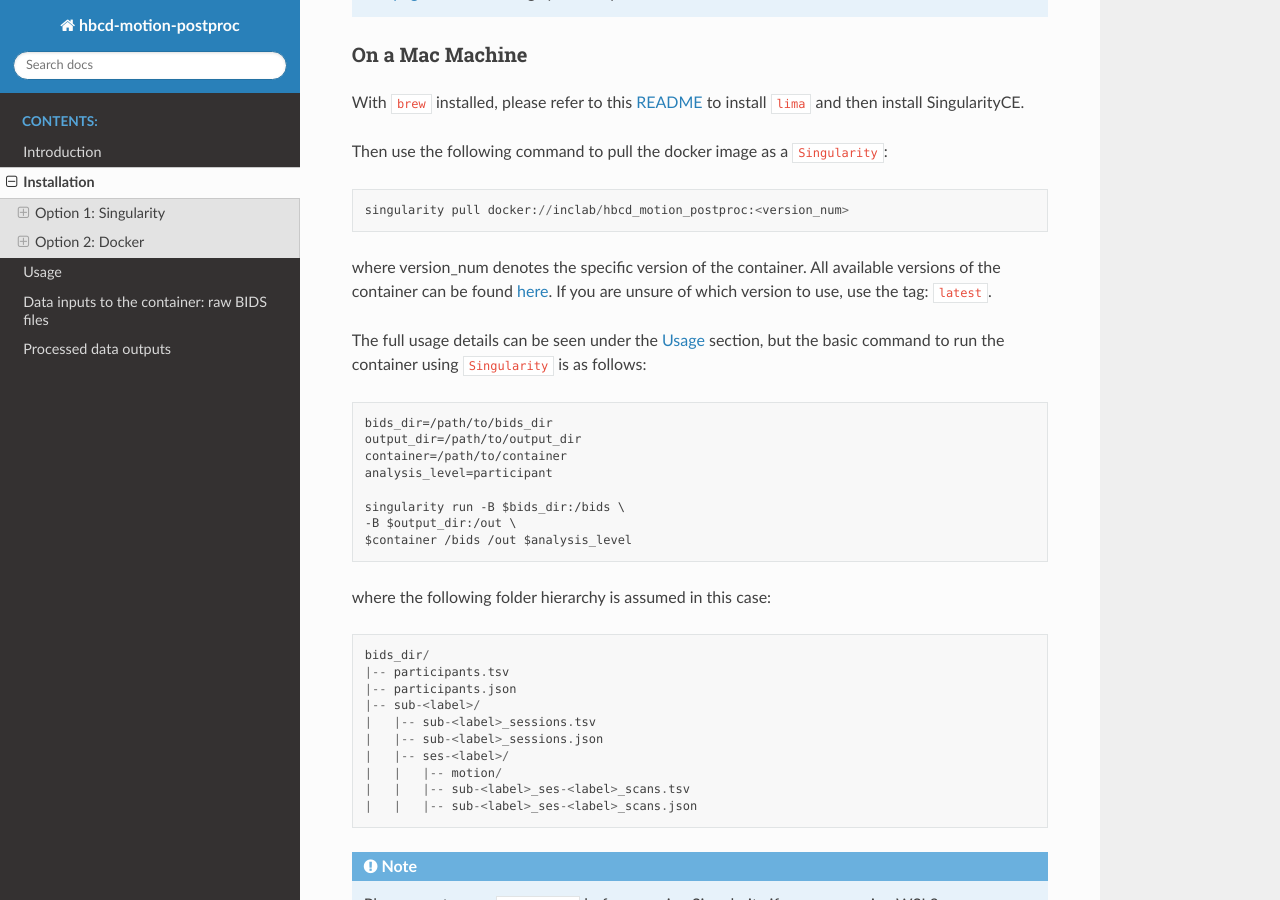
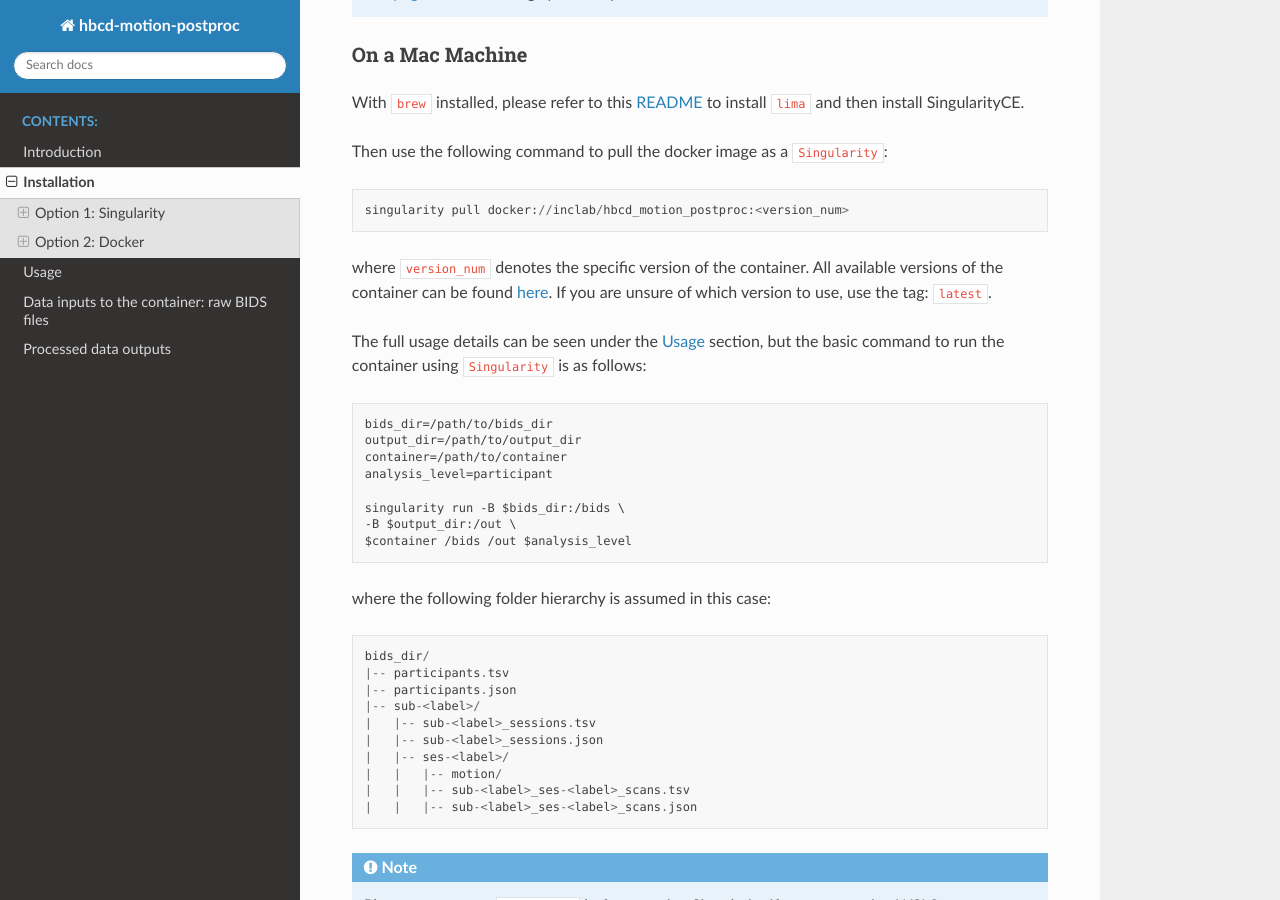
Before and after one commit to ohspc89/hbcd_motion_postproc, a Sphinx documentation site: the page built from docs/source/installation.rst, in a window 1280 px wide and 900 px high, scrolled down 741 px. Built offline with Sphinx 7.4.7 and the Read the Docs theme 3.1.0, drawn with Linux system fonts in a browser that asks for light colours.

Commit message:
highlighting a term

```diff
--- a/docs/source/installation.rst
+++ b/docs/source/installation.rst
@@ -40,7 +40,7 @@ Then use the following command to pull the docker image as a ``Singularity``: ::
 
         singularity pull docker://inclab/hbcd_motion_postproc:<version_num>
 
-where version_num denotes the specific version of the container. All available
+where ``version_num`` denotes the specific version of the container. All available
 versions of the container can be found `here <https://hub.docker.com/r/inclab/hbcd_motion_postproc/tags>`_.
 If you are unsure of which version to use, use the tag: ``latest``.
 
```
